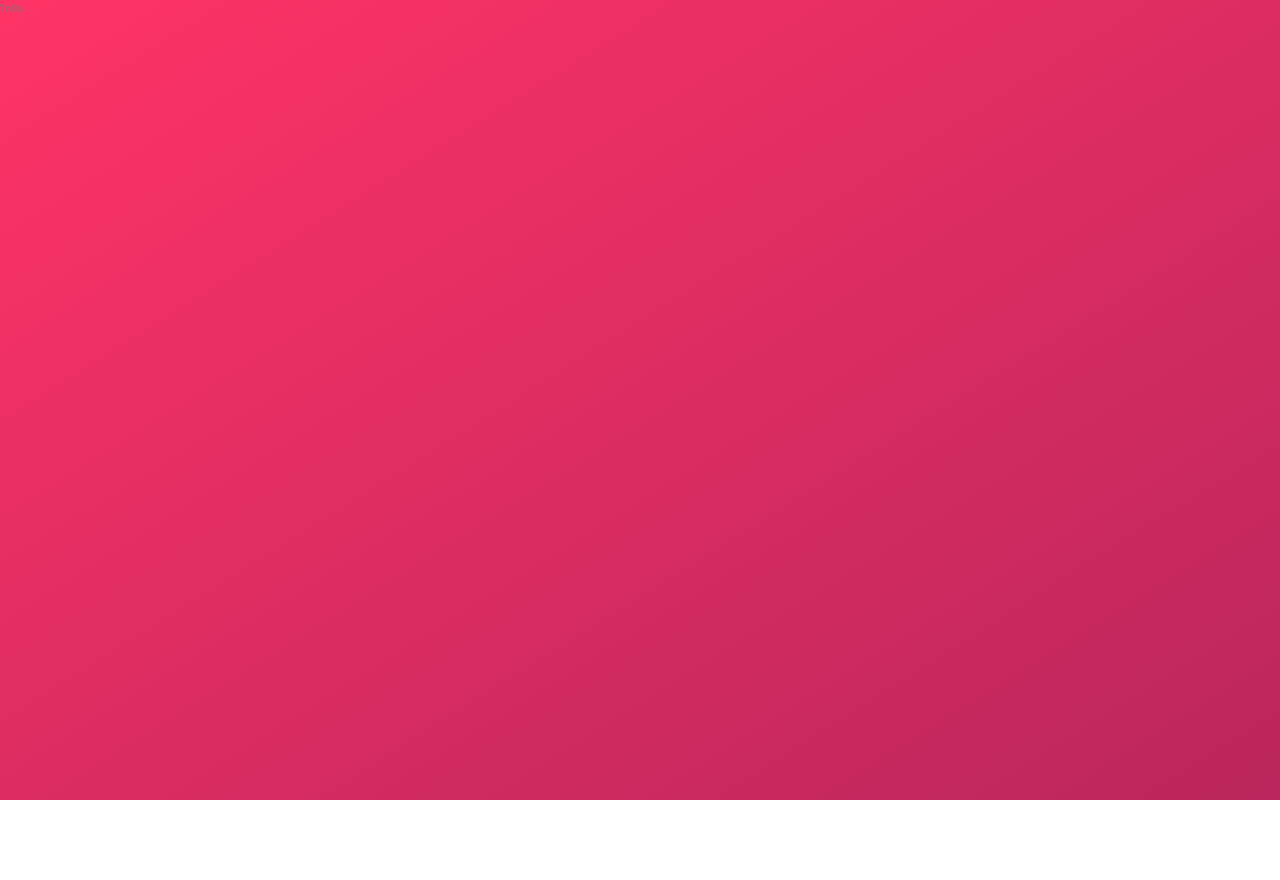
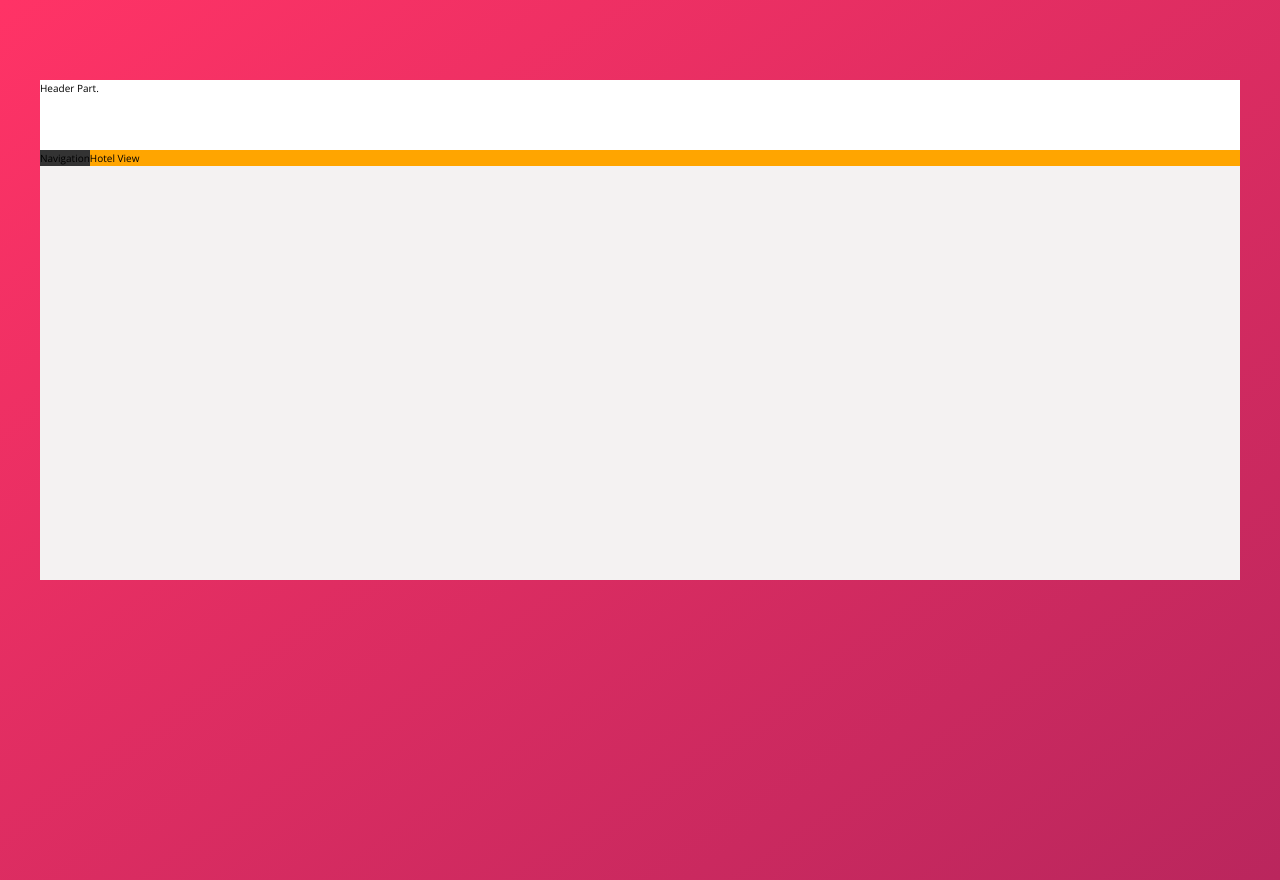
Before and after one commit to chamikabm/Trillo, a website: page index.html in a window 1280 px wide. Before the commit the page ends 800 px from the top, so only its background shows below. Drawn offline with nearby package versions, Linux system fonts and the light colour scheme.

Commit message:
Initial changes added for grid

```diff
--- a/index.html
+++ b/index.html
@@ -11,6 +11,18 @@
         <title>trillo &mdash; Your all-in-one booking app</title>
     </head>
     <body>
-        Trillo
+        <div class="container">
+            <header class="header">
+                Header Part.
+            </header>
+            <div class="content">
+                <nav class="sidebar">
+                    Navigation
+                </nav>
+                <main class="hotel-view">
+                    Hotel View
+                </main>
+            </div>
+        </div>
     </body>
 </html>
--- a/sass/_base.scss
+++ b/sass/_base.scss
@@ -14,18 +14,23 @@
  Documentation : https://developer.mozilla.org/en-US/docs/Web/CSS/Using_CSS_custom_properties
  */
 :root {
+  //Colors
   --color-primary: #eb2f64;
   --color-primary-light: #FF3366;
   --color-primary-dark: #BA265D;
 
-  --grey-light-1: #faf9f9;
-  --grey-light-2: #f4f2f2;
-  --grey-light-3: #f0eeee;
-  --grey-light-4: #ccc;
+  --color-grey-light-1: #faf9f9;
+  --color-grey-light-2: #f4f2f2;
+  --color-grey-light-3: #f0eeee;
+  --color-grey-light-4: #ccc;
 
-  --grey-dark-1: #333;
-  --grey-dark-2: #777;
-  --grey-dark-3: #999;
+  --color-grey-dark-1: #333;
+  --color-grey-dark-2: #777;
+  --color-grey-dark-3: #999;
+
+  // Shadows
+  --shadow-dark: 0 2rem 6rem rgba(0, 0, 0, .2);
+
 }
 
 * {
--- a/sass/_layout.scss
+++ b/sass/_layout.scss
@@ -0,0 +1,35 @@
+.container {
+  max-width: 120rem;
+  margin: 8rem auto;
+  background-color: var(--color-grey-light-2);
+  box-shadow: var(--color-shadow-dark);
+
+  // TODO: Remove after all completed.
+  min-height: 50rem;
+}
+
+.header {
+  height: 7rem;
+  background-color: white;
+  border-bottom: var(--color-grey-light-2);
+}
+
+.content {
+  display: flex;
+  // flex: <flex-grow> <flex-shrink> <flex-basis>
+  // We don't want to grow the element, hence flex-grow = 0
+  // We don't want to shrink the element, hence flex-shrink = 0
+  flex: 0 0 10%;
+}
+
+.sidebar {
+  background-color: var(--color-grey-dark-1);
+}
+
+.hotel-view {
+  background-color: white;
+  background-color: orange;
+  // flex: <flex-grow>
+  // Take the full available space.
+  flex: 1;
+}
```
Also changed, not shown: css/style.css.
